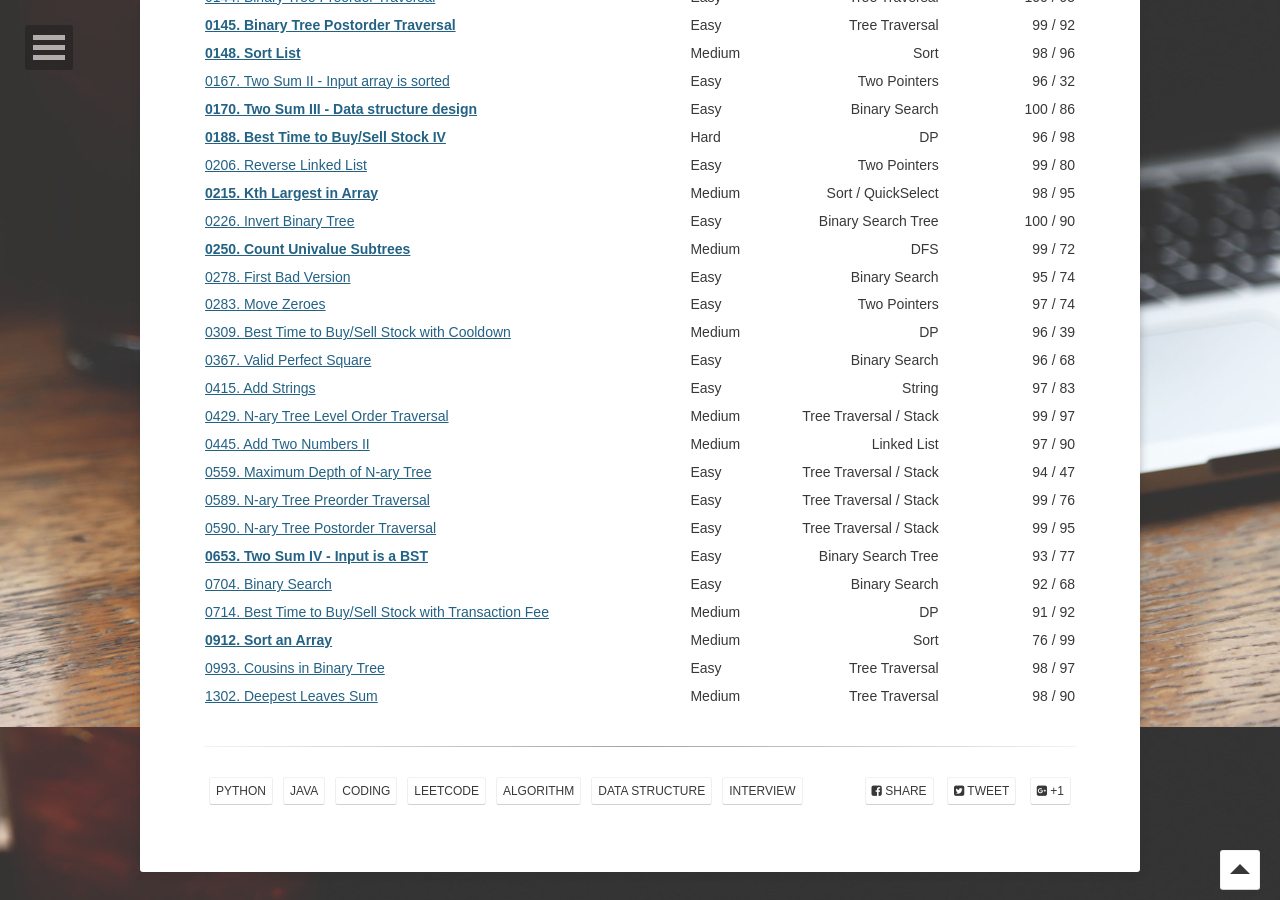
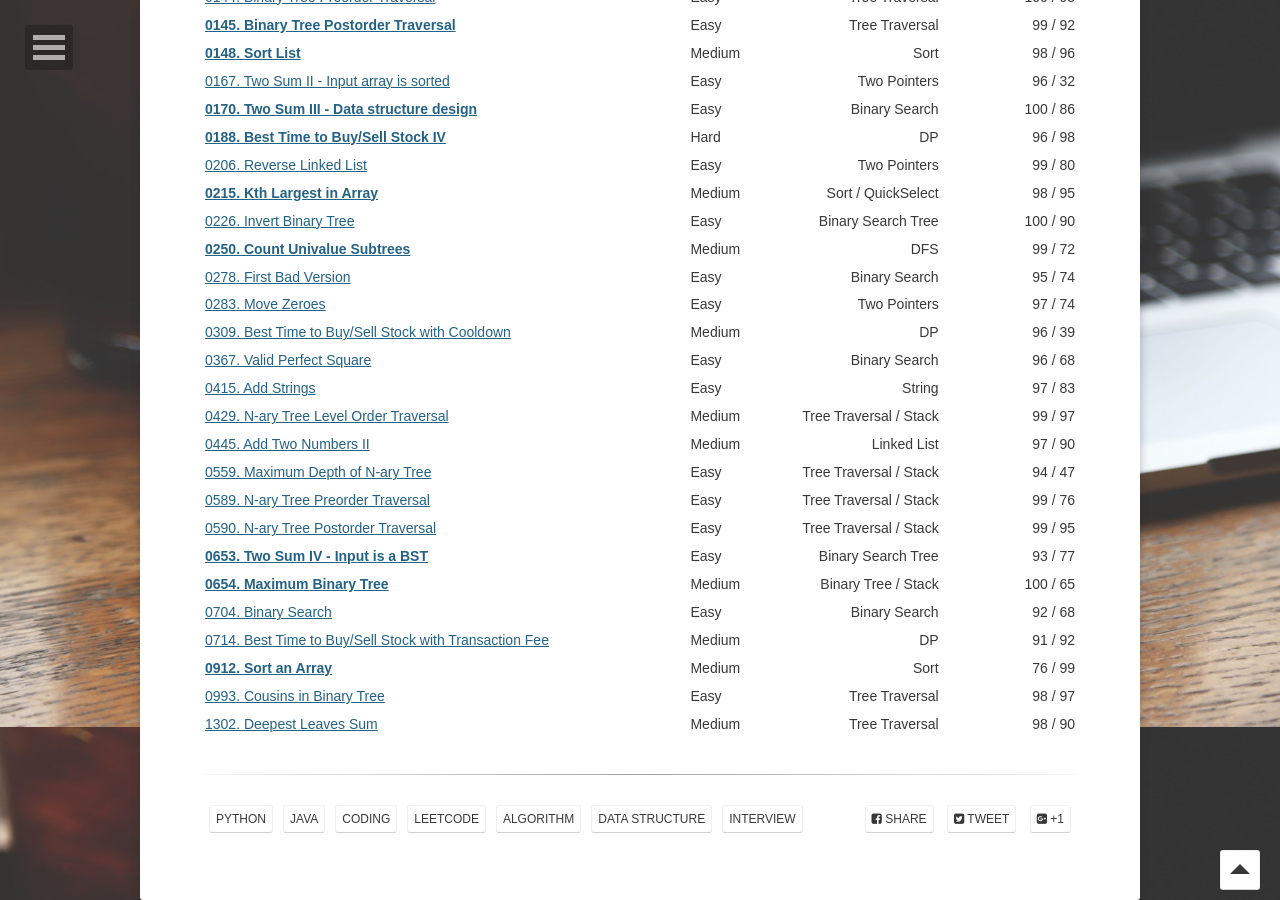
Before and after one commit to yylou/yylou.github.io, a Jekyll site: the page built from _posts/2050-07-28-leetcoding.md, in a window 1280 px wide and 900 px high, scrolled down 1073 px. Built offline with Jekyll 4.4.1, drawn with Linux system fonts in a browser that asks for light colours; some web fonts are replaced.

Commit message:
Add LeetCode 0654

```diff
--- a/_posts/2050-07-28-leetcoding.md
+++ b/_posts/2050-07-28-leetcoding.md
@@ -60,6 +60,7 @@ comments: true
 | [0589. N-ary Tree Preorder Traversal](https://yyloumike.gitbook.io/leetcode/tree/n-ary-tree-traversal-3-qs/0589.-n-ary-tree-preorder-traversal){:target="_blank"}         | Easy | Tree Traversal / Stack | 99 / 76 |
 | [0590. N-ary Tree Postorder Traversal](https://yyloumike.gitbook.io/leetcode/tree/n-ary-tree-traversal-3-qs/0590.-n-ary-tree-postorder-traversal){:target="_blank"}       | Easy | Tree Traversal / Stack | 99 / 95 |
 | [**0653. Two Sum IV - Input is a BST**](https://yyloumike.gitbook.io/leetcode/mixed/two-sum-4-qs/0653.-two-sum-iv-input-is-a-bst){:target="_blank"}                       | Easy | Binary Search Tree | 93 / 77 |
+| [**0654. Maximum Binary Tree**](https://yyloumike.gitbook.io/leetcode/tree/0654.-maximum-binary-tree){:target="_blank"}                                                   | Medium | Binary Tree / Stack | 100 / 65 |
 | [0704. Binary Search](https://yyloumike.gitbook.io/leetcode/binary-search/0704.-binary-search){:target="_blank"}                                                          | Easy | Binary Search | 92 / 68 |
 | [0714. Best Time to Buy/Sell Stock with Transaction Fee](https://yyloumike.gitbook.io/leetcode/dp/buy-and-sell-stock/0714.-best-time-to-buy-and-sell-stock-with-transaction-fee){:target="_blank"} | Medium | DP | 91 / 92 |
 | [**0912. Sort an Array**](https://yyloumike.gitbook.io/leetcode/sorting/0912.-sort-an-array){:target="_blank"}                                                            | Medium | Sort | 76 / 99 |
```
